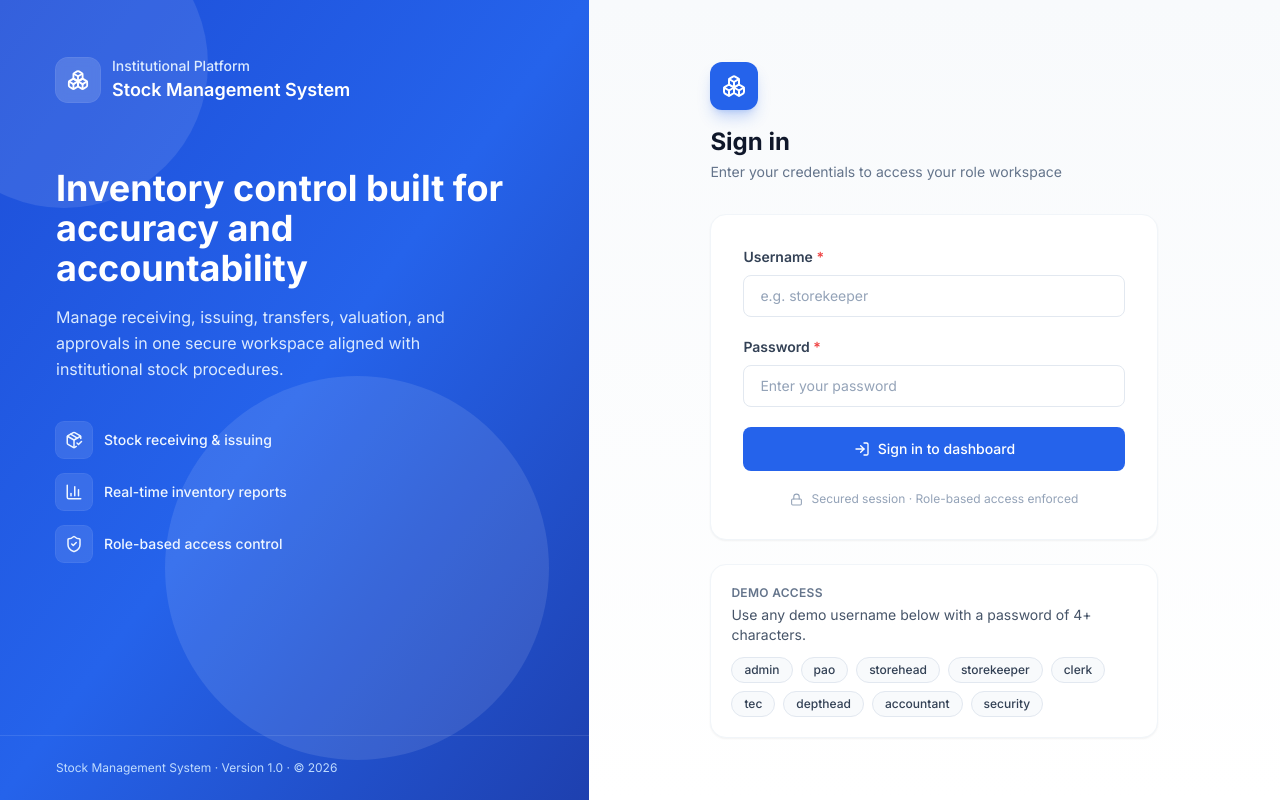
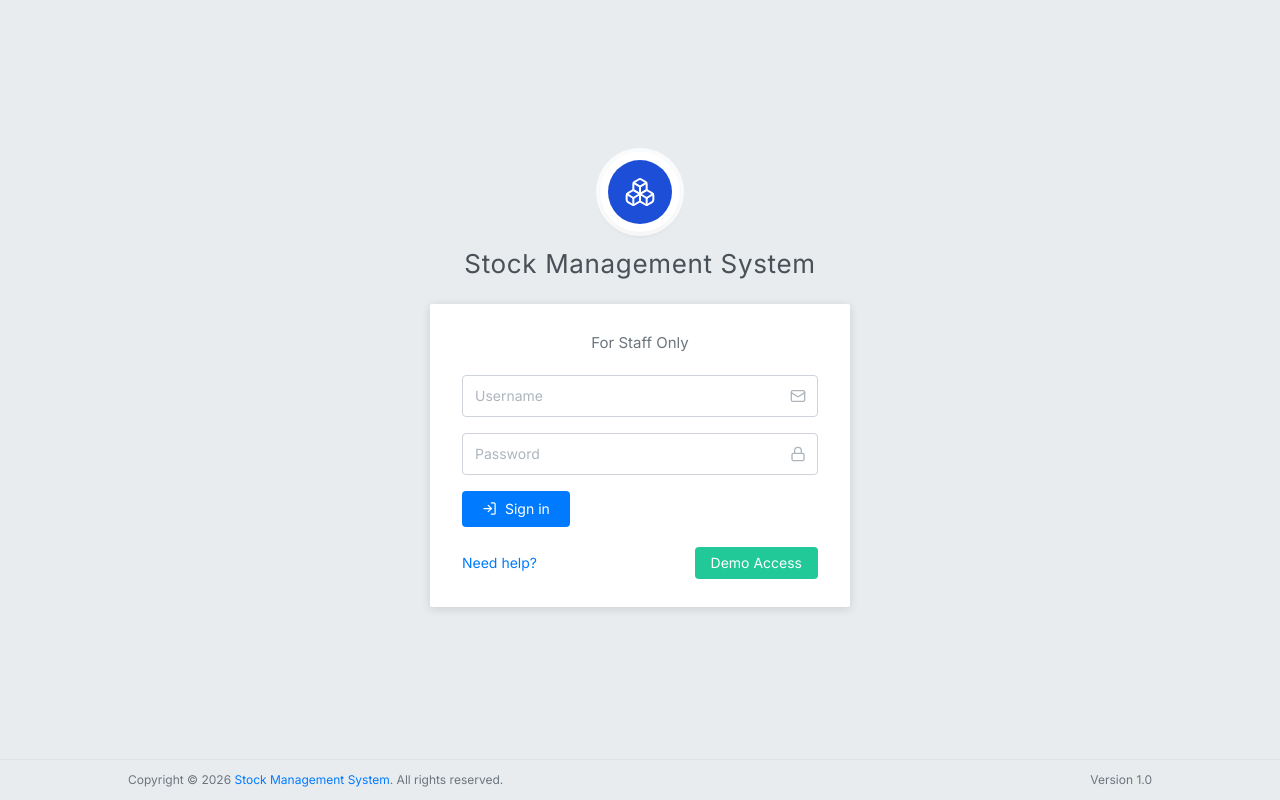
Before and after one commit to bati58/stock-management-system, a React (Vite) app in the folder frontend/: page /login in a window 1280 px wide. Built offline with nearby package versions, Linux system fonts and the light colour scheme.

Commit message:
feat: update dependencies, enhance login and settings functionality

```diff
--- a/frontend/package.json
+++ b/frontend/package.json
@@ -10,10 +10,11 @@
     "lint": "eslint ."
   },
   "dependencies": {
+    "lucide-react": "^0.441.0",
     "react": "^18.3.1",
     "react-dom": "^18.3.1",
     "react-router-dom": "^6.26.2",
-    "lucide-react": "^0.441.0"
+    "recharts": "^3.10.1"
   },
   "devDependencies": {
     "@vitejs/plugin-react": "^4.3.1",
--- a/frontend/src/pages/auth/Login.jsx
+++ b/frontend/src/pages/auth/Login.jsx
@@ -1,16 +1,8 @@
 import { useState } from 'react'
 import { Navigate, useNavigate } from 'react-router-dom'
-import {
-  Boxes,
-  LogIn,
-  ShieldCheck,
-  BarChart3,
-  PackageCheck,
-  Lock
-} from 'lucide-react'
+import { Boxes, LogIn, Mail, Lock } from 'lucide-react'
 import { useAuth } from '../../context/AuthContext'
 import { useToast } from '../../context/ToastContext'
-import Button from '../../components/ui/Button'
 
 const DEMO_ACCOUNTS = [
   'admin',
@@ -24,12 +16,6 @@ const DEMO_ACCOUNTS = [
   'security'
 ]
 
-const FEATURES = [
-  { icon: PackageCheck, label: 'Stock receiving & issuing' },
-  { icon: BarChart3, label: 'Real-time inventory reports' },
-  { icon: ShieldCheck, label: 'Role-based access control' }
-]
-
 export default function Login() {
   const { login, isAuthenticated } = useAuth()
   const { push } = useToast()
@@ -37,6 +23,7 @@ export default function Login() {
   const [form, setForm] = useState({ username: '', password: '' })
   const [error, setError] = useState('')
   const [loading, setLoading] = useState(false)
+  const [showDemo, setShowDemo] = useState(false)
 
   if (isAuthenticated) return <Navigate to="/" replace />
 
@@ -58,141 +45,128 @@ export default function Login() {
   function fillDemo(username) {
     setForm({ username, password: 'demo1234' })
     setError('')
+    setShowDemo(false)
   }
 
   return (
-    <div className="flex min-h-screen">
-      {/* Brand panel */}
-      <div className="relative hidden w-[46%] overflow-hidden bg-gradient-to-br from-brand-700 via-brand-600 to-brand-800 lg:flex lg:flex-col lg:justify-between">
-        <div className="absolute inset-0 opacity-10">
-          <div className="absolute -left-20 -top-20 h-72 w-72 rounded-full bg-white" />
-          <div className="absolute bottom-10 right-10 h-96 w-96 rounded-full bg-white" />
+    <div className="flex min-h-screen flex-col bg-[#e9ecef]">
+      <div className="flex flex-1 flex-col items-center justify-center px-4 py-10">
+        {/* Logo & title */}
+        <div className="mb-6 text-center">
+          <div className="mx-auto mb-4 flex h-20 w-20 items-center justify-center rounded-full bg-white shadow-md ring-4 ring-white/80">
+            <div className="flex h-16 w-16 items-center justify-center rounded-full bg-brand-700 text-white">
+              <Boxes size={32} strokeWidth={1.5} />
+            </div>
+          </div>
+          <h1 className="text-2xl font-normal tracking-wide text-[#495057] sm:text-[26px]">
+            Stock Management System
+          </h1>
         </div>
 
-        <div className="relative z-10 p-10 xl:p-14">
-          <div className="flex items-center gap-3">
-            <div className="flex h-11 w-11 items-center justify-center rounded-xl bg-white/15 text-white ring-1 ring-white/20 backdrop-blur-sm">
-              <Boxes size={22} />
-            </div>
-            <div>
-              <p className="text-sm font-medium text-brand-100">Institutional Platform</p>
-              <p className="text-lg font-semibold text-white">Stock Management System</p>
-            </div>
-          </div>
+        {/* Login card */}
+        <div className="w-full max-w-[420px] rounded-sm bg-white px-8 py-7 shadow-[0_2px_10px_rgba(0,0,0,0.12)]">
+          <p className="mb-5 text-center text-[15px] text-[#6c757d]">For Staff Only</p>
 
-          <div className="mt-16 max-w-md">
-            <h1 className="text-3xl font-bold leading-tight text-white xl:text-4xl">
-              Inventory control built for accuracy and accountability
-            </h1>
-            <p className="mt-4 text-base leading-relaxed text-brand-100">
-              Manage receiving, issuing, transfers, valuation, and approvals in one secure workspace aligned with institutional stock procedures.
-            </p>
-          </div>
-
-          <ul className="mt-10 space-y-4">
-            {FEATURES.map(({ icon: Icon, label }) => (
-              <li key={label} className="flex items-center gap-3 text-brand-50">
-                <span className="flex h-9 w-9 items-center justify-center rounded-lg bg-white/10 ring-1 ring-white/15">
-                  <Icon size={18} />
-                </span>
-                <span className="text-sm font-medium">{label}</span>
-              </li>
-            ))}
-          </ul>
-        </div>
-
-        <div className="relative z-10 border-t border-white/10 px-10 py-6 text-xs text-brand-200 xl:px-14">
-          Stock Management System · Version 1.0 · © 2026
-        </div>
-      </div>
-
-      {/* Sign-in panel */}
-      <div className="flex flex-1 flex-col items-center justify-center bg-gradient-to-b from-ink-50 to-white px-4 py-10 sm:px-8">
-        <div className="w-full max-w-md">
-          <div className="mb-8 text-center lg:text-left">
-            <div className="mx-auto mb-4 flex h-12 w-12 items-center justify-center rounded-xl bg-brand-600 text-white shadow-lg shadow-brand-600/25 lg:mx-0">
-              <Boxes size={24} />
-            </div>
-            <h2 className="text-2xl font-bold text-ink-900">Sign in</h2>
-            <p className="mt-1 text-sm text-ink-500">
-              Enter your credentials to access your role workspace
-            </p>
-          </div>
-
-          <form
-            onSubmit={handleSubmit}
-            className="rounded-2xl border border-ink-100 bg-white p-6 shadow-card sm:p-8"
-          >
-            <div className="space-y-5">
-              <div>
-                <label htmlFor="username" className="label">
-                  Username <span className="text-danger-500">*</span>
-                </label>
+          <form onSubmit={handleSubmit}>
+            <div className="space-y-4">
+              <div className="relative">
                 <input
                   id="username"
                   type="text"
                   required
                   autoComplete="username"
-                  placeholder="e.g. storekeeper"
+                  placeholder="Username"
                   value={form.username}
                   onChange={(e) => setForm((f) => ({ ...f, username: e.target.value }))}
-                  className="input"
+                  className="w-full rounded border border-[#ced4da] bg-white py-2.5 pl-3 pr-10 text-sm text-[#495057] placeholder:text-[#adb5bd] focus:border-[#80bdff] focus:outline-none focus:ring-2 focus:ring-[#007bff]/25"
+                />
+                <Mail
+                  size={16}
+                  className="pointer-events-none absolute right-3 top-1/2 -translate-y-1/2 text-[#adb5bd]"
                 />
               </div>
 
-              <div>
-                <label htmlFor="password" className="label">
-                  Password <span className="text-danger-500">*</span>
-                </label>
+              <div className="relative">
                 <input
                   id="password"
                   type="password"
                   required
                   autoComplete="current-password"
-                  placeholder="Enter your password"
+                  placeholder="Password"
                   value={form.password}
                   onChange={(e) => setForm((f) => ({ ...f, password: e.target.value }))}
-                  className="input"
+                  className="w-full rounded border border-[#ced4da] bg-white py-2.5 pl-3 pr-10 text-sm text-[#495057] placeholder:text-[#adb5bd] focus:border-[#80bdff] focus:outline-none focus:ring-2 focus:ring-[#007bff]/25"
+                />
+                <Lock
+                  size={16}
+                  className="pointer-events-none absolute right-3 top-1/2 -translate-y-1/2 text-[#adb5bd]"
                 />
               </div>
 
               {error && (
-                <div className="rounded-lg border border-danger-50 bg-danger-50 px-3 py-2.5 text-sm text-danger-700">
+                <div className="rounded border border-danger-50 bg-danger-50 px-3 py-2 text-sm text-danger-700">
                   {error}
                 </div>
               )}
 
-              <Button type="submit" className="w-full py-3" icon={LogIn} loading={loading}>
-                Sign in to dashboard
-              </Button>
-            </div>
-
-            <div className="mt-5 flex items-center justify-center gap-2 text-xs text-ink-400">
-              <Lock size={13} />
-              <span>Secured session · Role-based access enforced</span>
+              <button
+                type="submit"
+                disabled={loading}
+                className="inline-flex items-center gap-2 rounded bg-[#007bff] px-5 py-2 text-sm font-normal text-white transition-colors hover:bg-[#0069d9] focus:outline-none focus:ring-2 focus:ring-[#007bff]/50 disabled:cursor-not-allowed disabled:opacity-60"
+              >
+                {loading ? (
+                  <span className="inline-block h-4 w-4 animate-spin rounded-full border-2 border-white/30 border-t-white" />
+                ) : (
+                  <LogIn size={15} />
+                )}
+                Sign in
+              </button>
             </div>
           </form>
 
-          <div className="mt-6 rounded-2xl border border-ink-100 bg-white p-5 shadow-sm">
-            <p className="text-xs font-semibold uppercase tracking-wide text-ink-500">Demo access</p>
-            <p className="mt-1 text-sm text-ink-600">
-              Use any demo username below with a password of 4+ characters.
+          <div className="mt-5 flex items-center justify-between">
+            <span className="cursor-default text-sm text-[#007bff]">Need help?</span>
+            <button
+              type="button"
+              onClick={() => setShowDemo((v) => !v)}
+              className="rounded bg-[#20c997] px-4 py-1.5 text-sm font-normal text-white transition-colors hover:bg-[#1baa80]"
+            >
+              Demo Access
+            </button>
+          </div>
+
+          {showDemo && (
+            <div className="mt-4 border-t border-[#dee2e6] pt-4">
+              <p className="mb-2 text-xs text-[#6c757d]">
+                Select a demo account (password: demo1234)
               </p>
-            <div className="mt-3 flex flex-wrap gap-2">
+              <div className="flex flex-wrap gap-1.5">
                 {DEMO_ACCOUNTS.map((account) => (
                   <button
                     key={account}
                     type="button"
                     onClick={() => fillDemo(account)}
-                  className="rounded-full border border-ink-200 bg-ink-50 px-3 py-1 text-xs font-medium text-ink-700 transition-colors hover:border-brand-300 hover:bg-brand-50 hover:text-brand-700"
+                    className="rounded border border-[#ced4da] bg-[#f8f9fa] px-2.5 py-0.5 text-xs text-[#495057] transition-colors hover:border-[#007bff] hover:bg-[#e7f1ff] hover:text-[#007bff]"
                   >
                     {account}
                   </button>
                 ))}
               </div>
             </div>
+          )}
         </div>
       </div>
+
+      {/* Footer */}
+      <footer className="border-t border-[#dee2e6] px-6 py-3">
+        <div className="mx-auto flex max-w-5xl items-center justify-between text-xs text-[#6c757d]">
+          <p>
+            Copyright &copy; 2026{' '}
+            <span className="text-[#007bff]">Stock Management System</span>. All rights reserved.
+          </p>
+          <p>Version 1.0</p>
+        </div>
+      </footer>
     </div>
   )
 }
```
Also changed, not shown: frontend/src/components/layout/Topbar.jsx (+12 -7 lines), frontend/src/context/AuthContext.jsx (+7 -7 lines), frontend/src/pages/settings/Settings.jsx (+120 -50 lines), 1 other file (tests, documents, lock files or other folders). Lines whose indentation alone changed are shown as unchanged.
